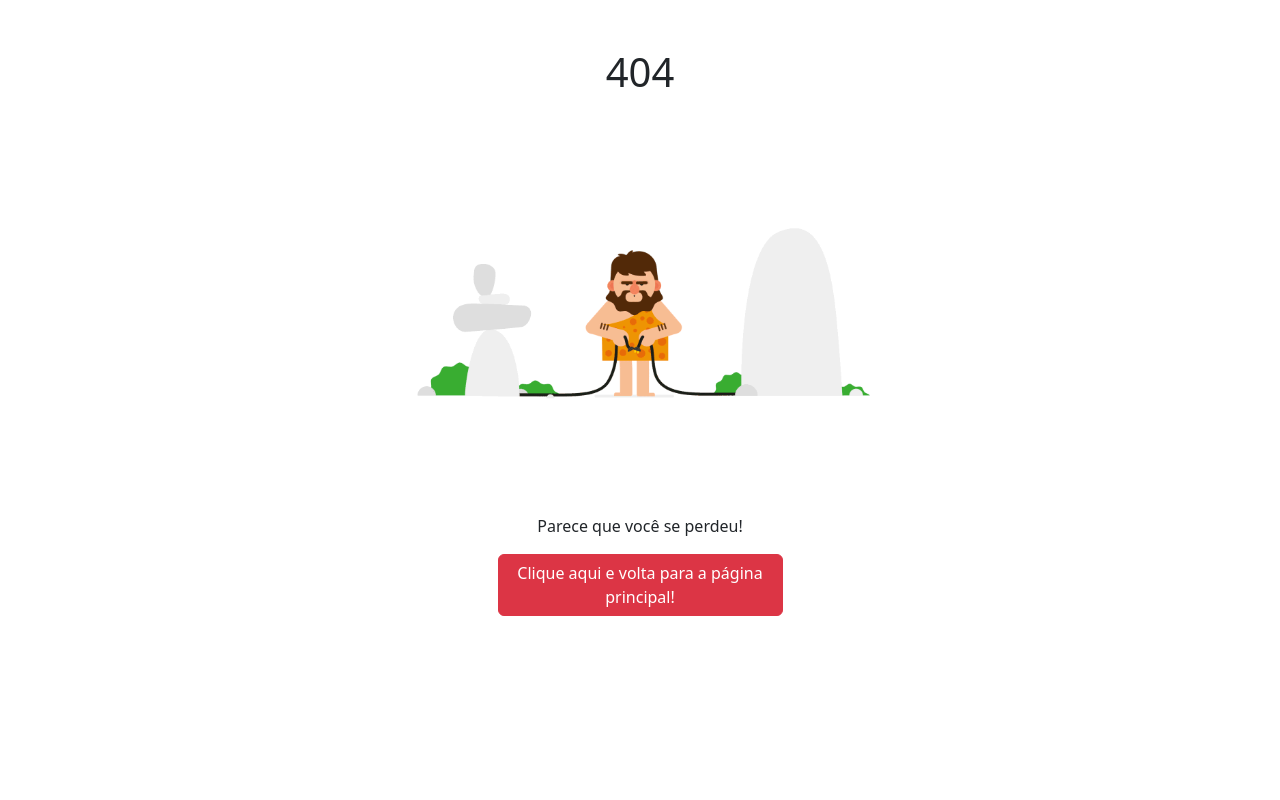
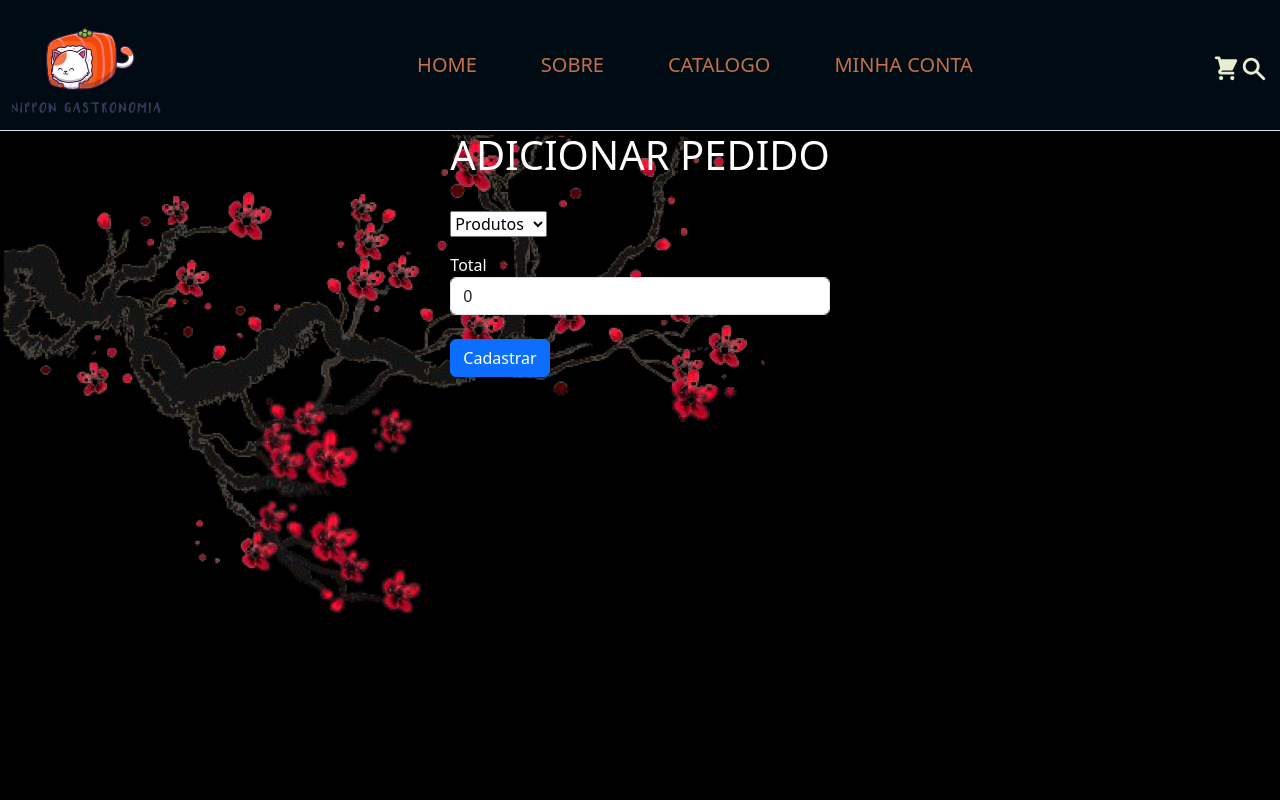
Before and after one commit to projects-fiap/cp5-dev-web-2sem, a React (Vite) app: page /orders/new in a window 1280 px wide. Before the commit this address had no page. Shown: the top 800 px of the page. Built offline with nearby package versions, Linux system fonts and the light colour scheme.

Commit message:
feat: edit order - by Daniel

```diff
--- a/src/components/Nav.jsx
+++ b/src/components/Nav.jsx
@@ -1,5 +1,6 @@
 import { HiShoppingCart, HiSearch } from "react-icons/hi"
 import logo from '../assets/logo.png'
+import { Link } from "react-router-dom"
 
 
 export default function Nav() {
@@ -27,9 +28,9 @@ export default function Nav() {
                         </li>
                     </ul>
                     <form className="fs-3 justify-content-end">
-                        <a href="">
+                        <Link to={'/orders'}>
                             <HiShoppingCart className="text-icon" />
-                        </a>
+                        </Link>
                         <a href="">
                             <HiSearch className="text-icon" />
                         </a>
--- /dev/null
+++ b/src/libs/orders.js
@@ -0,0 +1 @@
+export const orders = []
--- /dev/null
+++ b/src/routes/CreateOrder.jsx
@@ -0,0 +1,76 @@
+import { useState } from "react"
+import { orders } from "../libs/orders"
+import { useNavigate } from "react-router-dom"
+import { products } from "../libs/products"
+import uuid from "react-uuid"
+
+export default function CreateOrder() {
+    const navigate = useNavigate()
+
+    const handleSubmit = (event) => {
+        event.preventDefault();
+        orders.push(order)
+        navigate('/orders')
+    }
+    const [order, setOrder] = useState({
+        id: uuid(),
+        products: [],
+        total: 0,
+    })
+
+    const handleProductChange = (event) => {
+        event.preventDefault()
+
+        const { value } = event.target
+
+        const product = products.find(product => product.id === value)
+
+        const newOrder = { id: order.id, products: [product], total: product.price }
+
+        setOrder(newOrder)
+    }
+
+    return (
+        <main className="background-products bg-black d-flex justify-content-center">
+            <section className="text-white">
+                <h1>ADICIONAR PEDIDO</h1>
+                <form onSubmit={handleSubmit}>
+                    <div className="form-group">
+                        <input
+                            type="hidden"
+                            name="id"
+                            value={order.id}
+                            className="form-text text-muted"
+                        />
+                    </div>
+                    <div>
+                        <select
+                            className="custom-select mt-4 custom-select-lg mb-3"
+                            onChange={handleProductChange}
+                        >
+                            <option value="Produtos">Produtos</option>
+                            {products.map(item => (
+                                <option key={item.id} value={item.id}>
+                                    {item.name}
+                                </option>
+                            ))}
+                        </select>
+                    </div>
+                    <div className="form-group">
+                        <label htmlFor="description">Total</label>
+                        <input
+                            type="text"
+                            contentEditable={false}
+                            className="form-control"
+                            name="total"
+                            id="total"
+                            value={order.total}
+                        />
+                    </div>
+                    <button type="submit" className="btn btn-primary mt-4">Cadastrar</button>
+                </form>
+            </section>
+        </main>
+    )
+
+}
--- a/src/routes/DeleteProduct.jsx
+++ b/src/routes/DeleteProduct.jsx
@@ -18,7 +18,7 @@ export default function DeleteProduct() {
         event.preventDefault()
         const index = products.findIndex(item => item.id === product.id)
         products.splice(index, 1)
-        navigate('/products')
+        navigate('/auth')
     }
 
 
--- /dev/null
+++ b/src/routes/EditOrder.jsx
@@ -0,0 +1,71 @@
+import { useNavigate, useParams } from "react-router-dom"
+import { orders } from '../libs/orders'
+import { products } from "../libs/products"
+import { useState } from "react"
+
+export default function EditOrder() {
+    console.log(orders)
+    const { id } = useParams()
+    const navigate = useNavigate()
+
+    const existsOrder = orders.find(item => item.id === id)
+
+    const [order, setOrder] = useState({
+        id: existsOrder.id,
+        products: existsOrder.products[0],
+        total: existsOrder.total
+    })
+
+    const handleSubmit = (event) => {
+        event.preventDefault()
+
+        const index = orders.indexOf(item => {
+            item.id === id
+        })
+
+        orders.splice(index, 1, order)
+        navigate('/orders')
+    }
+
+    const handleChange = (event) => {
+        const { value } = event.target
+
+        const product = products.find(product => product.id === value)
+
+        const newOrder = { id: order.id, products: [product], total: product.price }
+
+        setOrder(newOrder)
+    }
+
+    return (
+        <main className="background-products bg-black d-flex justify-content-center">
+            <section className="text-white">
+                <form onSubmit={handleSubmit}>
+                    <select
+                        onChange={handleChange}
+                        className="custom-select mt-4 custom-select-lg mb-3"
+                    >
+                        <option value={order.products.id}>{order.products.name}</option>
+                        {products.map(item => (
+                            <option key={item.id} value={item.id}>
+                                {item.name}
+                            </option>
+                        ))}
+                    </select>
+                    <div className="form-group">
+                        <label htmlFor="description">Total</label>
+                        <input
+                            type="text"
+                            contentEditable={false}
+                            className="form-control"
+                            name="total"
+                            id="total"
+                            value={order.total}
+                        />
+                    </div>
+                    <button type="submit" className="btn btn-primary mt-4">Editar</button>
+                </form>
+            </section>
+        </main >
+    )
+}
--- a/src/routes/EditProduct.jsx
+++ b/src/routes/EditProduct.jsx
@@ -23,7 +23,7 @@ export default function EditProduct() {
         })
 
         products.splice(index, 1, product)
-        navigate('/products')
+        navigate('/auth')
     }
 
     const handleChange = (event) => {
@@ -75,7 +75,7 @@ export default function EditProduct() {
                             onChange={handleChange}
                         />
                     </div>
-                    <button type="submit" className="btn btn-primary mt-4">Submit</button>
+                    <button type="submit" className="btn btn-primary mt-4">Editar</button>
                 </form>
             </section>
         </main>
--- a/src/routes/Login.jsx
+++ b/src/routes/Login.jsx
@@ -24,7 +24,9 @@ export default function Login() {
         <>
             {
                 getUser && getPassword ? (
-                    <Products />
+                    <>
+                        <Products />
+                    </>
                 ) : (
                     <main className="bg-black container-fluid" >
                         <div className="d-flex justify-content-center">
--- /dev/null
+++ b/src/routes/Orders.jsx
@@ -0,0 +1,31 @@
+import { Link } from 'react-router-dom'
+import { orders } from '../libs/orders'
+
+export default function Orders() {
+    return (
+        <main className='background-products bg-black d-flex justify-content-center center'>
+            <section className='mt-5'>
+                <table className="table table-striped table-dark">
+                    <thead>
+                        <tr>
+                            <th scope="col">Total</th>
+                            <th scope="col"></th>
+                            <th></th>
+                            <th scope="col"><a className='text-white cta my-5' href="/orders/new">Adicionar Pedido</a></th>
+                        </tr>
+                    </thead>
+                    <tbody>
+                        {orders.map(order =>
+                            <tr key={order.id}>
+                                <td>R${order.total}</td>
+                                <td>{order.products[0].name}</td>
+                                <td><Link className='text-white cta' to={`/orders/update/${order.id}`}>Editar</Link></td>
+                                <td><Link className='text-white cta' to={`/orders/delete/${order.id}`}>Excluir</Link></td>
+                            </tr>
+                        )}
+                    </tbody>
+                </table>
+            </section>
+        </main>
+    )
+}
```
Also changed, not shown: src/main.jsx (+7 -1 lines).
